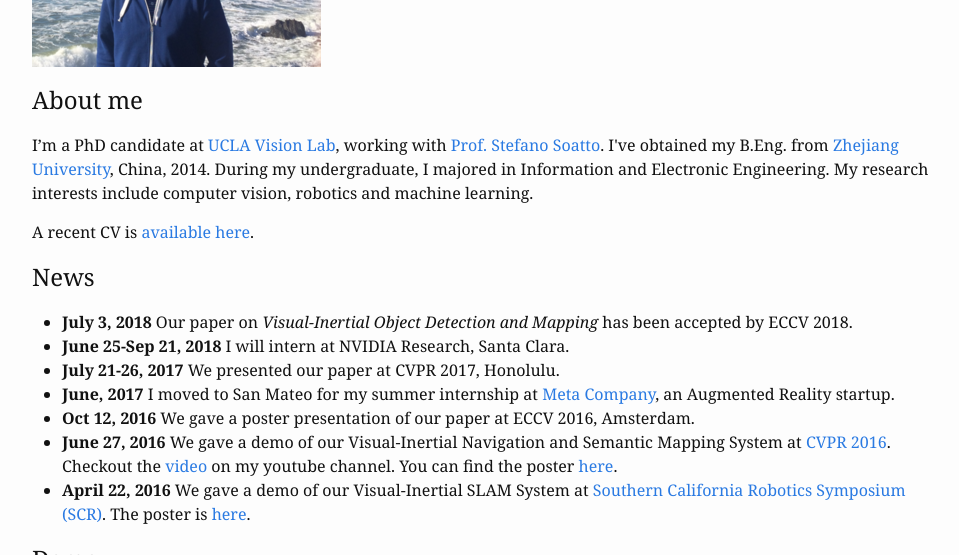
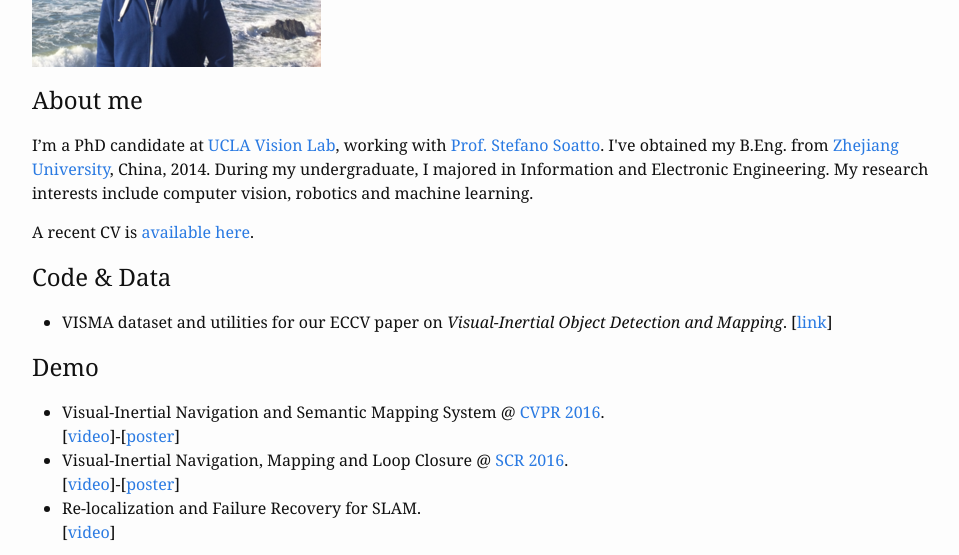
Before and after one commit to feixh/feixh.github.com, a Jekyll site: the page built from index.md, in a window 1280 px wide and 900 px high, scrolled down 326 px, cut to the strip 0-555 px from the top of the window. Shown: the whole strip, without its empty margins (158-1117 px from the left). Built offline with Jekyll 4.4.1, drawn with Linux system fonts in a browser that asks for light colours.

Commit message:
add data and code section

```diff
--- a/index.md
+++ b/index.md
@@ -25,15 +25,10 @@ A recent CV is [available here][resume].
 </center>
 -->
 
+## Code & Data
 
-## News
-- **July 3, 2018** Our paper on *Visual-Inertial Object Detection and Mapping* has been accepted by ECCV 2018.
-- **June 25-Sep 21, 2018** I will intern at NVIDIA Research, Santa Clara.
-- **July 21-26, 2017** We presented our paper at CVPR 2017, Honolulu.
-- **June, 2017** I moved to San Mateo for my summer internship at [Meta Company](https://www.metavision.com/), an Augmented Reality startup.
-- **Oct 12, 2016** We gave a poster presentation of our paper at ECCV 2016, Amsterdam.
-- **June 27, 2016** We gave a demo of our Visual-Inertial Navigation and Semantic Mapping System at [CVPR 2016](http://cvpr2016.thecvf.com/program/demos). Checkout the [video][cvpr16_demo_video] on my youtube channel. You can find the poster [here][cvpr16_demo_poster].
-- **April 22, 2016** We gave a demo of our Visual-Inertial SLAM System at [Southern California Robotics Symposium (SCR)](http://socal-robotics.org/index.html). The poster is [here][poster_scr16_demo].
+- VISMA dataset and utilities for our ECCV paper on *Visual-Inertial Object Detection and Mapping*. \[[link](https://github.com/feixh/VISMA)\]
+
 
 ## Demo
 
```
